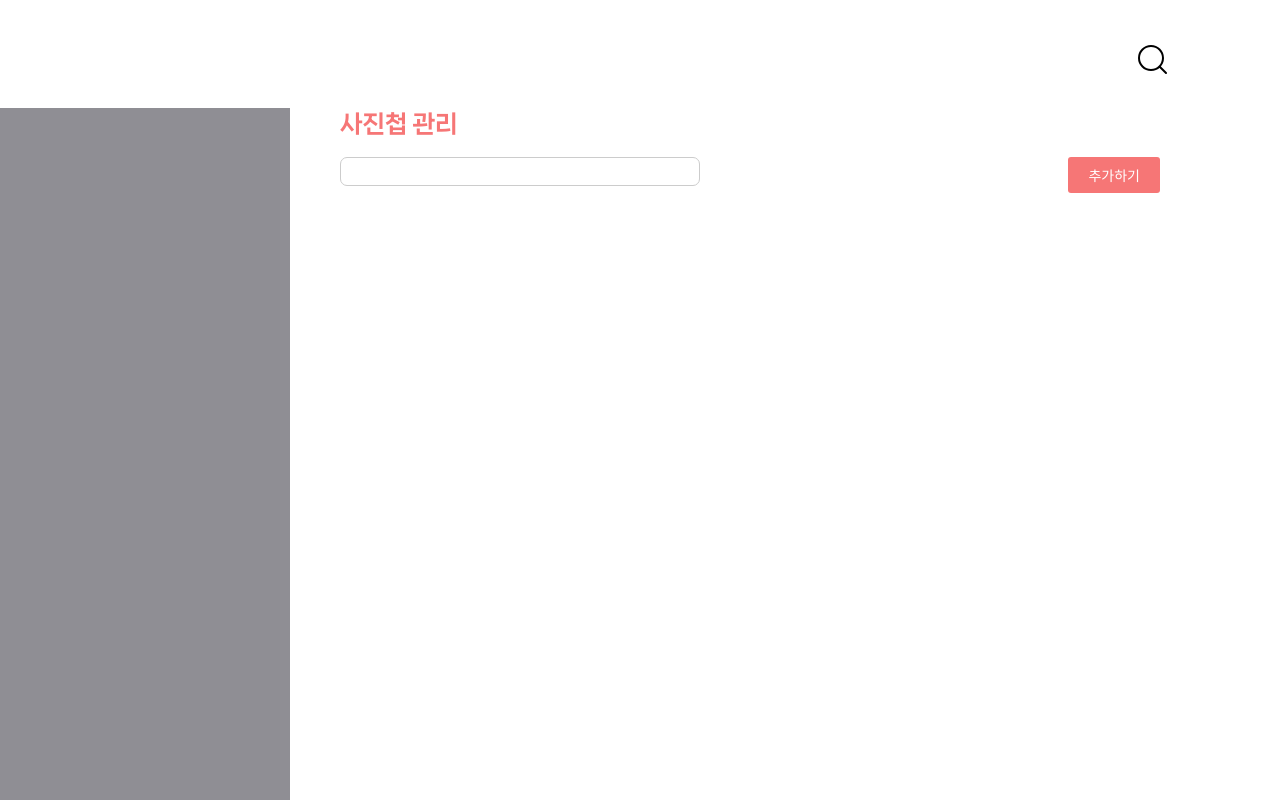
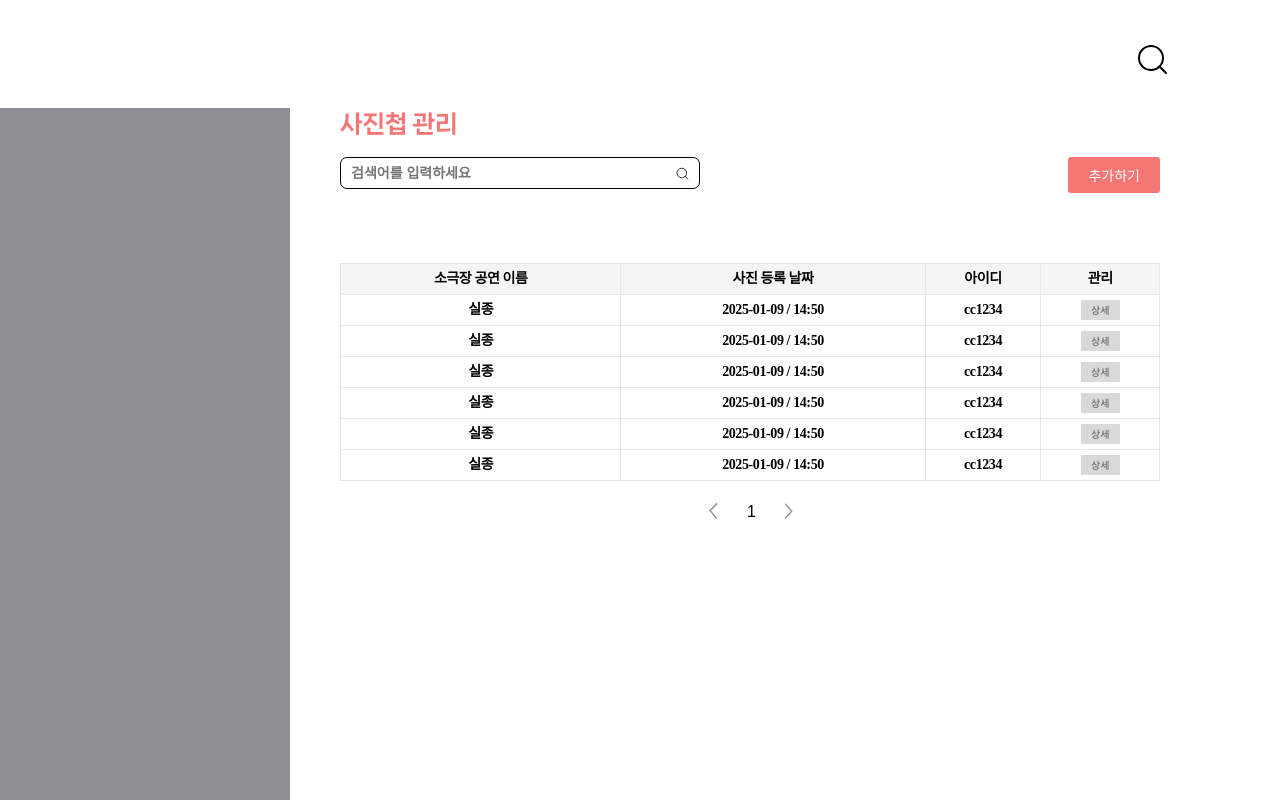
Before and after one commit to see-a-theater/CC_Frontend, a React (Vite) app: page /admin/gallery in a window 1280 px wide. Built offline with nearby package versions, Linux system fonts and the light colour scheme.

Commit message:
[FEAT] 사진첩 관리 페이지

```diff
--- a/src/components/Admin/UserTable.jsx
+++ b/src/components/Admin/UserTable.jsx
@@ -18,6 +18,8 @@ const UserTable = ({
 	const handleDetailClick = (link, id) => {
 		navigate(link+id);
 	};
+	//현재 페이지에서 링크, id를 받아오는 형식
+	//나중에 데이터 확인 후 사용자/사진첩 관리에 따라서 내부에서 링크 설정 가능하게 할 듯
 
 	return (
 		<Wrapper>
--- a/src/pages/admin/AdminGallery.jsx
+++ b/src/pages/admin/AdminGallery.jsx
@@ -1,8 +1,67 @@
 import styled from 'styled-components';
 import UserTable from '@/components/Admin/UserTable';
 import Search from '@/assets/icons/searchBlack.svg?react';
+import { useState } from 'react';
 
-function Users() {
+function AdminGallery() {
+	const photo_data = [
+		{
+			title: '소극장 공연 이름',
+			date: '사진 등록 날짜',
+			id: '아이디',
+			manage: '관리',
+		},
+		{
+			title: '실종',
+			date: '2025-01-09 / 14:50',
+			id: 'cc1234',
+			manage: '/admin/gallery/',
+		},
+		{
+			title: '실종',
+			date: '2025-01-09 / 14:50',
+			id: 'cc1234',
+			manage: '/admin/gallery/',
+		},
+		{
+			title: '실종',
+			date: '2025-01-09 / 14:50',
+			id: 'cc1234',
+			manage: '/admin/gallery/',
+		},
+		{
+			title: '실종',
+			date: '2025-01-09 / 14:50',
+			id: 'cc1234',
+			manage: '/admin/gallery/',
+		},
+		{
+			title: '실종',
+			date: '2025-01-09 / 14:50',
+			id: 'cc1234',
+			manage: '/admin/gallery/',
+		},
+		{
+			title: '실종',
+			date: '2025-01-09 / 14:50',
+			id: 'cc1234',
+			manage: '/admin/gallery/',
+		},
+	];
+	const visibleColumns = ['title', 'date', 'id', 'manage'];
+
+	const [searchTerm, setSearchTerm] = useState('');
+	const [currentPage, setCurrentPage] = useState(1);
+	const itemsPerPage = 20;
+	const totalPages = Math.ceil((photo_data.length - 1) / itemsPerPage);
+	const paginatedData = photo_data
+		.slice(0, 1)
+		.concat(
+			photo_data
+				.slice(1)
+				.slice((currentPage - 1) * itemsPerPage, currentPage * itemsPerPage),
+		);
+
 	return (
 		<Container>
 			<Top>
@@ -14,17 +73,33 @@ function Users() {
 					<Title>사진첩 관리</Title>
 					<div className="serachNadd">
 						<SearchInput>
-							<input />
+							<input
+								type="text"
+								value={searchTerm}
+								onChange={(e) => {
+									setSearchTerm(e.target.value);
+									setCurrentPage(1);
+								}}
+								placeholder="검색어를 입력하세요"
+							/>
+							<Search width={15} />
 						</SearchInput>
 						<Button>추가하기</Button>
 					</div>
+					<UserTable
+						data={paginatedData}
+						currentPage={currentPage}
+						setCurrentPage={setCurrentPage}
+						totalPages={totalPages}
+						visibleColumns={visibleColumns}
+					/>
 				</TableArea>
 			</Content>
 		</Container>
 	);
 }
 
-export default Users;
+export default AdminGallery;
 
 const Container = styled.div`
 	width: 100vw;
@@ -59,6 +134,7 @@ const TableArea = styled.div`
 	.serachNadd {
 		display: flex;
 		justify-content: space-between;
+		margin-bottom: 70px;
 	}
 `;
 const Title = styled.h3`
@@ -68,11 +144,22 @@ const Title = styled.h3`
 	margin-bottom: 15px;
 `;
 const SearchInput = styled.div`
+	display: flex;
+	align-items: center;
+	padding: 0 10px;
+	background: #fff;
+	width: 360px;
+	height: 32px;
+	border-radius: 7px;
+	border: 1px solid #000;
+
 	input {
-		padding: 6px 10px;
-		width: 360px;
-		border: 1px solid #ccc;
-		border-radius: 7px;
+		width: 100%;
+		border: none;
+		outline: none;
+		font-size: ${({ theme }) => theme.font.fontSize.body14};
+		font-weight: ${({ theme }) => theme.font.fontWeight.bold};
+		color: ${({ theme }) => theme.colors.grayMain};
 	}
 `;
 
```
Also changed, not shown: src/pages/admin/GalleryDetail.jsx (added, +138 -0 lines).
